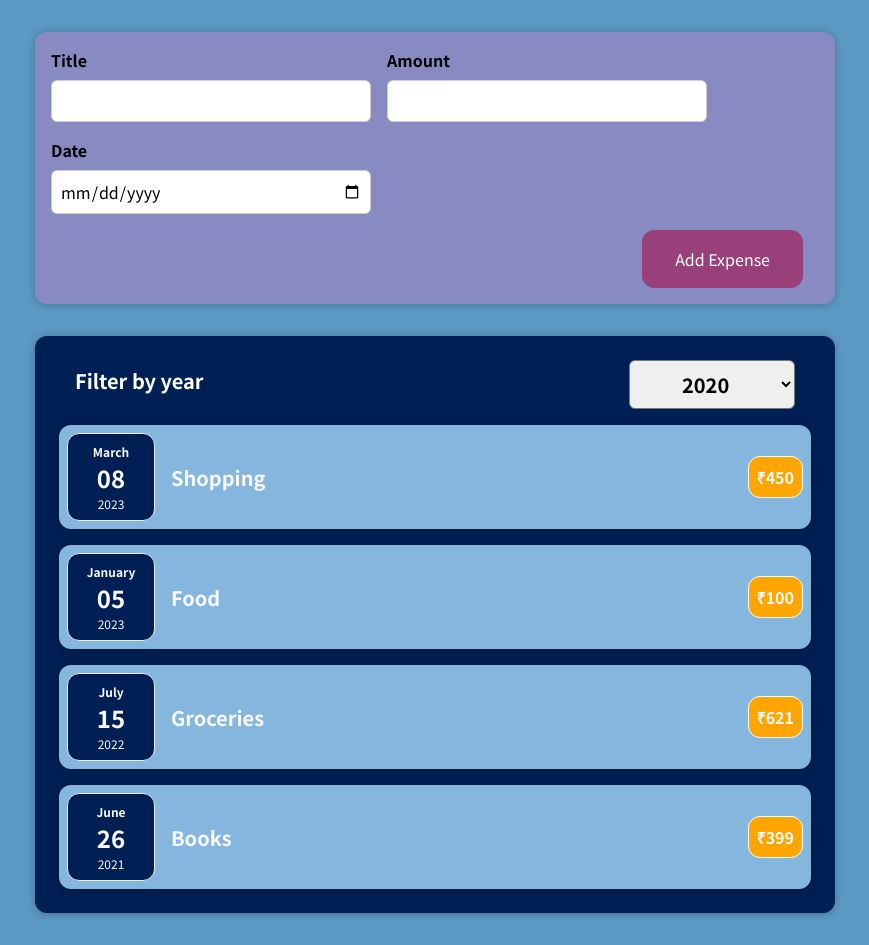
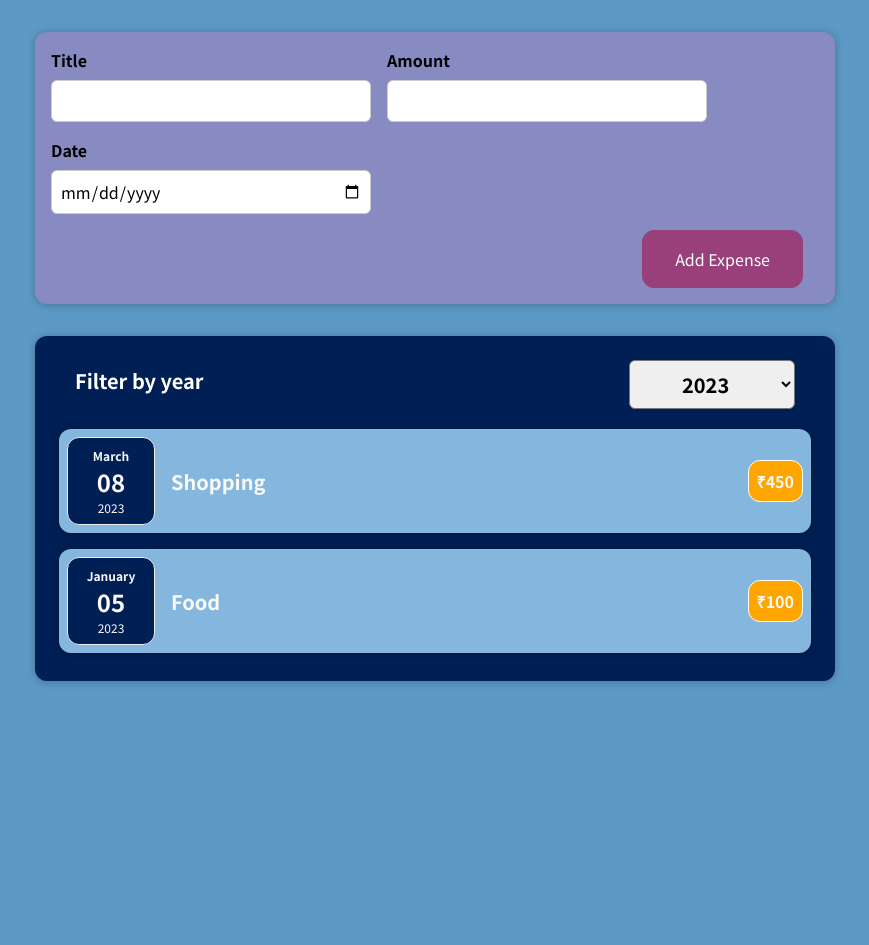
Before and after one commit to sreeyu/expense_tracker, a React (Create React App) app: page / in a window 1280 px wide. Shown: the whole page, without its empty margins (205-1074 px from the left). After the commit the page ends 800 px from the top, so only its background shows below. Built offline with nearby package versions, Linux system fonts and the light colour scheme; the HTML template or start-up script is replaced by a standard one.

Commit message:
Create ExpenseList component and add functionality to filter the expenses by the year

```diff
--- a/src/components/Expenses/Expense.jsx
+++ b/src/components/Expenses/Expense.jsx
@@ -1,27 +1,29 @@
 import React, { useState } from 'react';
 import Card from '../UI Components/Card';
 import './Expense.css';
-import ExpenseItem from './ExpenseItem';
+import ExpenseList from './ExpenseList';
 import ExpensesFilter from './ExpensesFilter';
 
 function Expense(props) {
 
-  const [filteredYear, setFilteredYear] = useState('2020');
+  const [filteredYear, setFilteredYear] = useState('2023');
 
   const getYear = (selectedYear) =>{
     setFilteredYear(selectedYear)
   }
+
+  const filteredExpense = props.items.filter(expense => {
+    return expense.date.getFullYear().toString() === filteredYear;
+  });
+
+
 
   return (
         <Card className='expense'>
 
           <ExpensesFilter selected ={filteredYear} onFilterChange={getYear} />
 
-          {props.items.map(expense => <ExpenseItem
-            title={expense.title}
-            amount={expense.amount}
-            date={expense.date}
-            />)}
+          <ExpenseList expenses={filteredExpense} />
 
 
         </Card>
--- a/src/components/Expenses/ExpenseItem.jsx
+++ b/src/components/Expenses/ExpenseItem.jsx
@@ -6,6 +6,7 @@ import Card from '../UI Components/Card';
 function ExpenseItem (props){
 
     return (
+        <li>
             <Card className='expenseContainer'>
                 <ExpenseDate date={props.date}/>
                 <div className='expenseItem'>
@@ -13,6 +14,7 @@ function ExpenseItem (props){
                     <div className='expenseAmount'>₹{props.amount}</div>
                 </div>
             </Card>
+        </li>
     );
 }
 
--- /dev/null
+++ b/src/components/Expenses/ExpenseList.css
@@ -0,0 +1,9 @@
+.expenselist-default {
+    list-style: none;
+    padding: 0;
+  }
+
+  .expenselist {
+    color: white;
+    text-align: center;
+  }
--- /dev/null
+++ b/src/components/Expenses/ExpenseList.jsx
@@ -0,0 +1,19 @@
+import './ExpenseList.css'
+import ExpenseItem from './ExpenseItem';
+
+function ExpenseList(props){
+
+  if(props.expenses.length === 0){
+    return <h2 className='expenselist'>No Expenses Found!</h2>
+  }
+  return <ul className='expenselist-default'>
+    {props.expenses.map(expense => <ExpenseItem
+      key={expense.id}
+      title={expense.title}
+      amount={expense.amount}
+      date={expense.date}
+      />)}
+  </ul>
+};
+
+export default ExpenseList;
```
Lines whose indentation alone changed are shown as unchanged.
